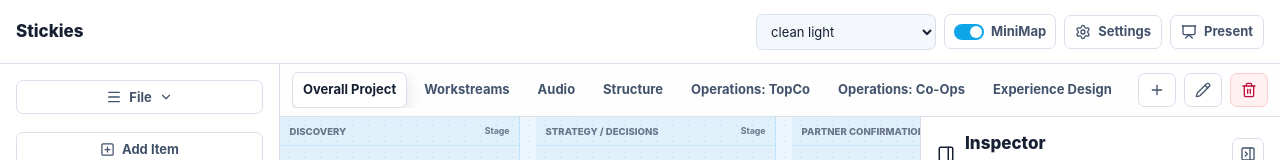
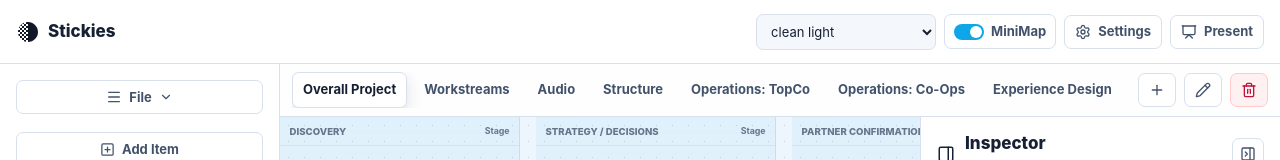
Before and after one commit to jebagu/Stickies, a React (Vite) app: page / in a window 1280 px wide. Shown: the top 160 px of the page. Built offline with nearby package versions, Linux system fonts and the light colour scheme.

Commit message:
Add header logo asset

```diff
--- a/src/components/layout/TopBar.tsx
+++ b/src/components/layout/TopBar.tsx
@@ -21,7 +21,10 @@ export function TopBar() {
   return (
     <header className="top-bar">
       <div className="top-bar__title">
-        <h1>Stickies</h1>
+        <div className="top-bar__brand">
+          <img className="top-bar__logo" src={`${import.meta.env.BASE_URL}favicon.svg`} alt="" aria-hidden="true" />
+          <h1>Stickies</h1>
+        </div>
       </div>
 
       <div className="top-bar__actions">
--- a/src/index.css
+++ b/src/index.css
@@ -229,6 +229,18 @@ select {
 
 .top-bar__title {
   min-width: 260px;
+}
+
+.top-bar__brand {
+  display: flex;
+  align-items: center;
+  gap: 8px;
+}
+
+.top-bar__logo {
+  width: 24px;
+  height: 24px;
+  flex: 0 0 auto;
 }
 
 
```
